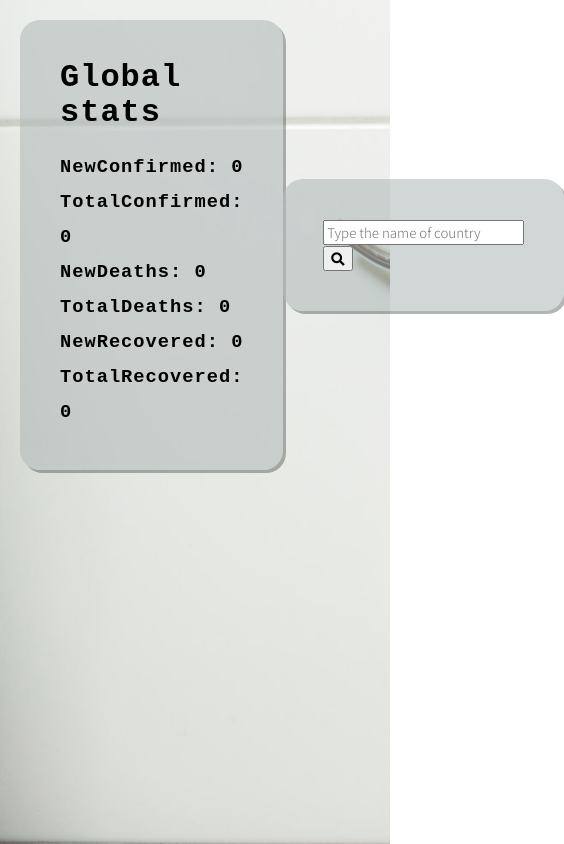
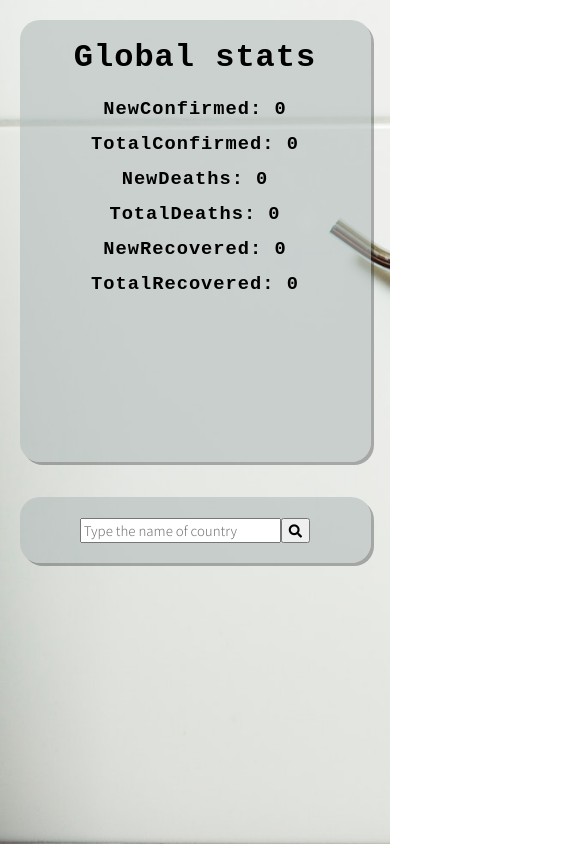
Before and after one commit to MietoProgramming/covidboard, a React (Create React App) app: page / in a window 390 px wide. Shown: the whole page, 564 px wide, since content can reach past the window. Built offline with nearby package versions, Linux system fonts and the light colour scheme; no server answers; a web font is replaced by a local one.

Commit message:
Mobile version

```diff
--- a/src/App.css
+++ b/src/App.css
@@ -5,7 +5,7 @@
 }
 
 .background {
-  position: absolute;
+  position: fixed;
   top: -30%;
   z-index: -1;
   background-image: url("img/background.jpg");
@@ -17,7 +17,7 @@
 }
 
 .App {
-  padding: 20px;
+  padding: 2%;
   display: -ms-grid;
   display: grid;
   -ms-grid-columns: 1fr 2fr 1fr;
@@ -29,7 +29,7 @@
   -webkit-box-shadow: 3px 3px rgba(37, 39, 39, 0.34);
           box-shadow: 3px 3px rgba(37, 39, 39, 0.34);
   background-color: rgba(178, 189, 187, 0.6);
-  padding: 40px;
+  padding: 8%;
   width: -webkit-fit-content;
   width: -moz-fit-content;
   width: fit-content;
@@ -58,7 +58,7 @@
   -webkit-box-shadow: 3px 3px rgba(37, 39, 39, 0.34);
           box-shadow: 3px 3px rgba(37, 39, 39, 0.34);
   background-color: rgba(178, 189, 187, 0.6);
-  padding: 40px;
+  padding: 8%;
   width: -webkit-fit-content;
   width: -moz-fit-content;
   width: fit-content;
@@ -71,7 +71,7 @@
 }
 
 .stats h1 {
-  margin-bottom: 20px;
+  margin-bottom: 5%;
   font-family: inherit;
 }
 
@@ -80,12 +80,12 @@
 }
 
 .select {
-  margin-top: 30px;
+  margin-top: 5%;
 }
 
 .country {
   width: 100%;
-  margin: 50px;
+  margin: 10%;
   text-align: center;
 }
 
@@ -98,4 +98,34 @@
   font-size: 48px;
   font-family: "Syne Mono", monospace;
 }
+
+@media only screen and (max-width: 970px) {
+  .stats {
+    width: 100%;
+    margin-bottom: 10%;
+    text-align: center;
+    height: 50vh;
+    padding: 0px;
+    padding-top: 20px;
+  }
+  .App {
+    padding: 5%;
+    display: block;
+    -ms-grid-columns: 1fr;
+        grid-template-columns: 1fr;
+    width: 90%;
+  }
+  .country h1 {
+    font-size: 56px;
+  }
+  .country p {
+    font-size: 34px;
+  }
+  .mainBox {
+    padding: 0px;
+    padding-top: 20px;
+    padding-bottom: 20px;
+    min-width: 100%;
+  }
+}
 /*# sourceMappingURL=App.css.map */
--- a/src/App.js
+++ b/src/App.js
@@ -98,7 +98,7 @@ function App() {
   };
 
   return (
-    <div>
+    <div className="main">
       <div className="background"></div>
       <div className="App">
         <Stats />
--- a/src/App.scss
+++ b/src/App.scss
@@ -16,13 +16,13 @@ $data_font: 'Syne Mono', monospace;
     border-radius: 20px;
     box-shadow: 3px 3px $c_sgrey;
     background-color: $c_grey;
-    padding: 40px;
+    padding: 8%;
     width: fit-content;
     height: fit-content;
 }
 
 .background {
-    position: absolute;
+    position: fixed;
     top: -30%;
     z-index: -1;
     background-image: url("img/background.jpg");
@@ -34,7 +34,7 @@ $data_font: 'Syne Mono', monospace;
 }
 
 .App{
-    padding: 20px;
+    padding: 2%;
     display: grid;
     grid-template-columns: 1fr 2fr 1fr;
 
@@ -57,7 +57,7 @@ $data_font: 'Syne Mono', monospace;
     line-height: 35px;
     font-family: $data_font;
     h1{
-        margin-bottom: 20px;
+        margin-bottom: 5%;
         font-family: inherit;
     }
     h3 {
@@ -66,12 +66,12 @@ $data_font: 'Syne Mono', monospace;
 }
 
 .select{
-    margin-top: 30px;
+    margin-top: 5%;
 }
 
 .country{
     width: 100%;
-    margin: 50px;
+    margin: 10%;
     text-align: center;
     h1{
         font-size: 98px;
@@ -82,3 +82,39 @@ $data_font: 'Syne Mono', monospace;
         font-family: $data_font;
     }
 }
+
+@media only screen and  (max-width: 970px)
+{
+    .stats{
+        width: 100%;
+        margin-bottom: 10%;
+        text-align: center;
+        height: 50vh;
+        padding: 0px;
+        padding-top: 20px;
+    }
+
+
+    .App{
+        padding: 5%;
+        display: block;
+        grid-template-columns: 1fr;
+        width: 90%;
+    }
+
+    .country{
+        h1{
+            font-size: 56px;
+        }
+        p{
+            font-size: 34px;
+        }
+    }
+
+    .mainBox{
+        padding: 0px;
+        padding-top: 20px;
+        padding-bottom: 20px;
+        min-width: 100%;
+    }
+}
```
Also changed, not shown: package.json (+7 -1 lines), 2 other files (tests, documents, lock files or other folders).
